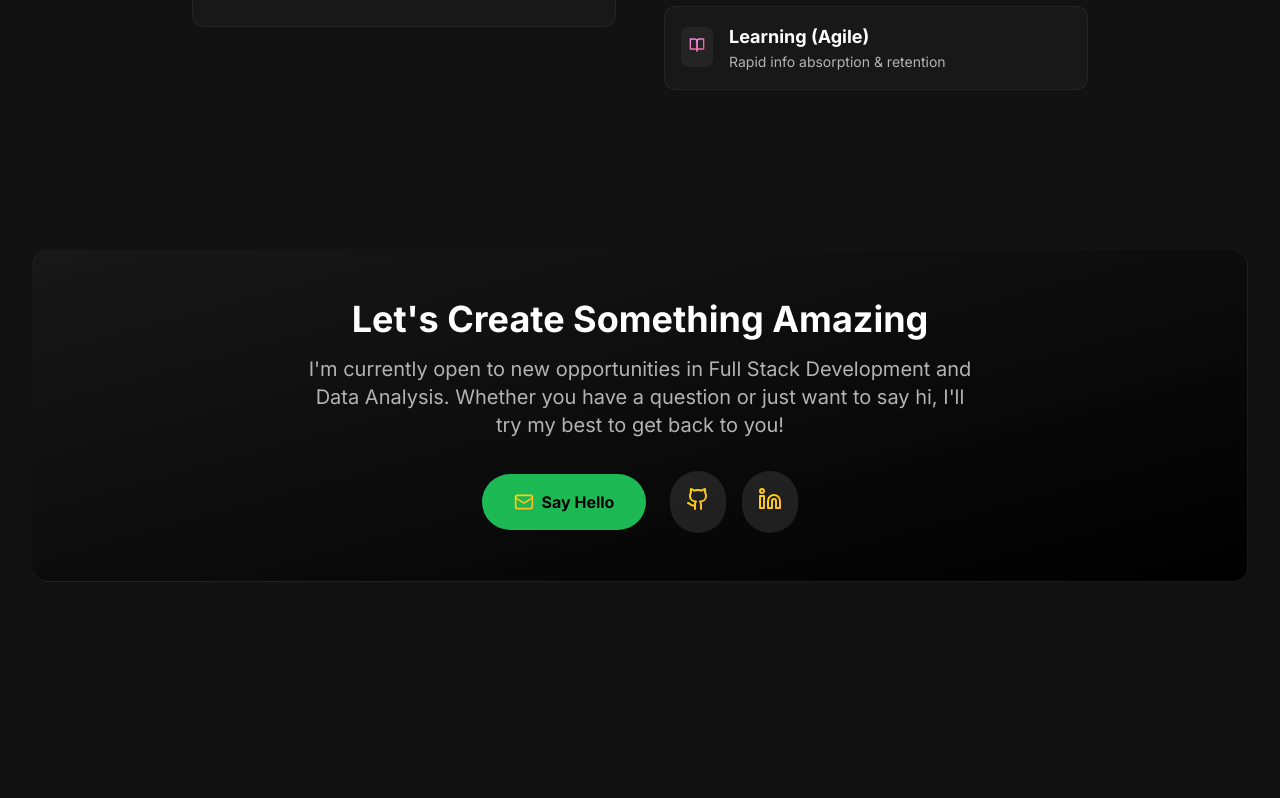
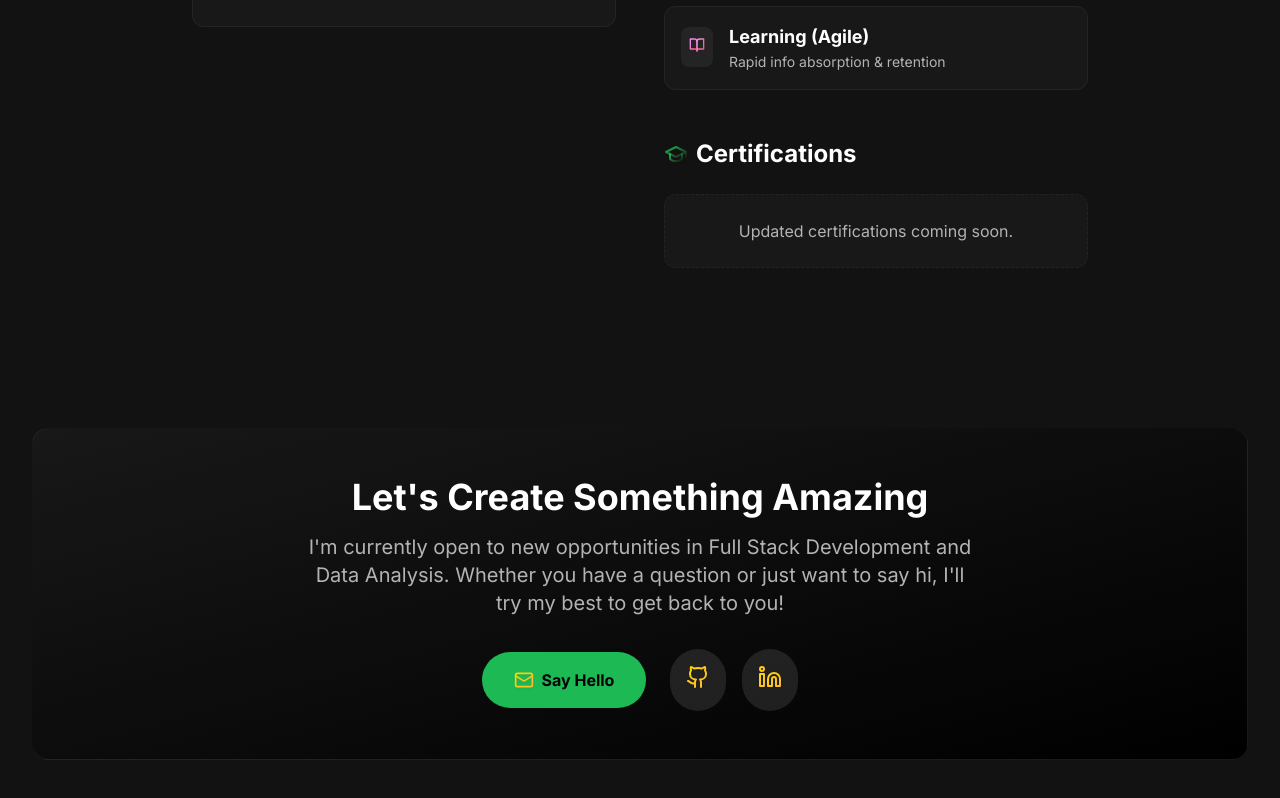
Before and after one commit to omichauhan-lgtm/omi-portfolio, a React (Vite) app: page / in a window 1280 px wide. Shown: the part 3138-3936 px from the top of the page. Built offline with nearby package versions, Linux system fonts and the light colour scheme.

Commit message:
chore: add certifications placeholder

```diff
--- a/src/components/About.tsx
+++ b/src/components/About.tsx
@@ -197,6 +197,16 @@ const About = () => {
                                 </div>
                             ))}
                         </div>
+
+                        {/* Certifications (Placeholder) */}
+                        <div className="mt-12">
+                            <h3 className="text-2xl font-bold mb-6 flex items-center gap-2 text-white">
+                                <GradientIcon icon={GraduationCap} preset="spotify-green" /> Certifications
+                            </h3>
+                            <div className="bg-spotify-dark p-6 rounded-xl border border-white/5 border-dashed flex flex-col items-center justify-center text-center">
+                                <p className="text-spotify-grey">Updated certifications coming soon.</p>
+                            </div>
+                        </div>
                     </div>
                 </div>
 
```
Also changed, not shown: 3 other files (tests, documents, lock files or other folders).
